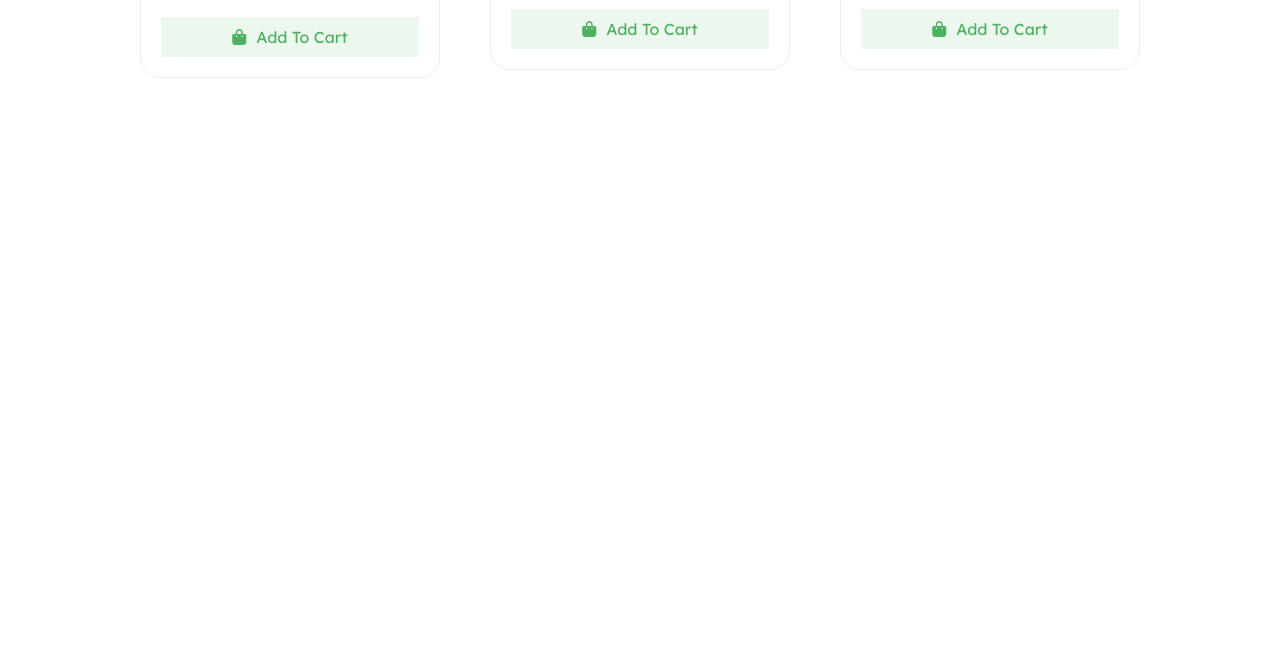
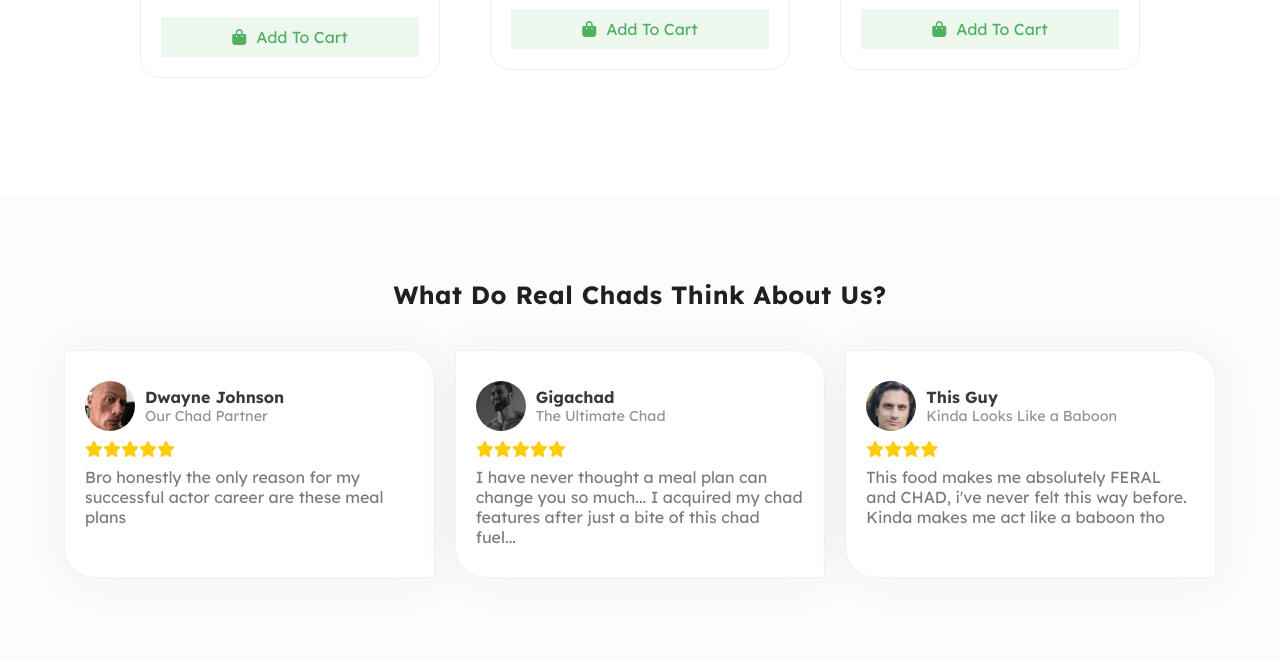
Before and after one commit to ivvva/odin-recipes, a plain HTML site: page index.html in a window 1280 px wide. Shown: the part 1328-1990 px from the top of the page. Before the commit the page ends 1526 px from the top, so only its background shows below. Drawn offline with Linux system fonts and the light colour scheme; a web font is replaced by a local one.

Commit message:
finish client section

```diff
--- a/css/style.css
+++ b/css/style.css
@@ -336,3 +336,78 @@
     transition: all ease 0.1s;
     color: #ff3f3c;
 }
+/* clients */
+
+#clients{
+    display: flex;
+    flex-direction: column;
+    justify-content: center;
+    align-items: center;
+    background-color: #f6f6f656;
+    padding: 80px 0px;
+    margin: 40px 0px;
+    border-top: 1px solid #f3f3f3;
+    border-bottom: 1px solid #f3f3f3;
+}
+.client-heading h3{
+    font-size: 1.56rem;
+    color: #202020;
+    font-weight: 700;
+    letter-spacing: 0.5px;
+}
+
+.client-box-container{
+    display: grid;
+    grid-template-columns: 1fr 1fr 1fr;
+    grid-gap: 20px;
+    width: 90%;
+    margin-top: 40px;
+}
+.client-box{
+    background-color: white;
+    padding: 30px 20px;
+    border: 1px solid #f1f1f1;
+    box-shadow: 2px 2px 50px rgba(0,0,0,0.05);
+    border-radius: 0px 30px 0px 30px;
+}
+
+.client-profile{
+    display: flex;
+    align-items: center;
+}
+
+.client-profile img{
+    width: 50px;
+    height: 50px;
+    object-fit: cover;
+    object-position: center;
+    border-radius: 50%;
+}
+
+.profile-text{
+    display: flex;
+    flex-direction: column;
+    margin-left: 10px;
+}
+
+.profile-text strong{
+    color: #393939;
+    font-size: 1rem;
+    font-weight: 600;
+}
+
+.profile-text span{
+    color: #949494;
+    font-weight: 500;
+    font-size: 0.9rem;
+}
+.rating{
+    display: flex;
+    margin: 10px 0px;
+}
+.rating i{
+    color: #fdcc0d;
+}
+.client-box p{
+    color: #7c7c7c;
+}
--- a/index.html
+++ b/index.html
@@ -185,5 +185,90 @@
     </section>
     <!-- popular-product end -->
 
+    <!-- clients -->
+    <section id="clients">
+
+        <!-- heading  -->
+        <div class="client-heading">
+            <h3>What Do Real Chads Think About Us?</h3>
+        </div>
+        <!-- box-container -->
+        <div class="client-box-container">
+            <!-- box -->
+            <div class="client-box">
+                <!-- profile -->
+                <div class="client-profile">
+                    <!-- img -->
+                    <img src="images/dwayne.jpg" alt="client">
+                    <!-- text -->
+                    <div class="profile-text">
+                        <strong>Dwayne Johnson</strong>
+                        <span>Our Chad Partner</span>
+                    </div>
+                </div>
+                <!-- Rating -->
+                <div class="rating">
+                    <i class="fas fa-star"></i>
+                    <i class="fas fa-star"></i>
+                    <i class="fas fa-star"></i>
+                    <i class="fas fa-star"></i>
+                    <i class="fas fa-star"></i>
+                </div>
+                <!-- comments -->
+                <p>Bro honestly the only reason for my successful actor career are these meal plans </p>
+            </div>
+
+            <!-- box -->
+            <div class="client-box">
+                <!-- profile -->
+                <div class="client-profile">
+                    <!-- img -->
+                    <img src="images/gigachad.jpg" alt="client">
+                    <!-- text -->
+                    <div class="profile-text">
+                        <strong>Gigachad</strong>
+                        <span>The Ultimate Chad</span>
+                    </div>
+                </div>
+                <!-- Rating -->
+                <div class="rating">
+                    <i class="fas fa-star"></i>
+                    <i class="fas fa-star"></i>
+                    <i class="fas fa-star"></i>
+                    <i class="fas fa-star"></i>
+                    <i class="fas fa-star"></i>
+                </div>
+                <!-- comments -->
+                <p> I have never thought a meal plan can change you so much... I acquired my chad features after just a bite of this chad fuel... </p>
+            </div>
+
+            <!-- box -->
+            <div class="client-box">
+                <!-- profile -->
+                <div class="client-profile">
+                    <!-- img -->
+                    <img src="images/baboon.jpeg" alt="client">
+                    <!-- text -->
+                    <div class="profile-text">
+                        <strong>This Guy</strong>
+                        <span>Kinda Looks Like a Baboon</span>
+                    </div>
+                </div>
+                <!-- Rating -->
+                <div class="rating">
+                    <i class="fas fa-star"></i>
+                    <i class="fas fa-star"></i>
+                    <i class="fas fa-star"></i>
+                    <i class="fas fa-star"></i>
+
+                </div>
+                <!-- comments -->
+                <p>This food makes me absolutely FERAL and CHAD, i've never felt this way before. Kinda makes me act like a baboon tho</p>
+            </div>
+        </div>
+
+    </section>
+
+    <!-- client-section-end -->
 </body>
 </html>
```
Also changed, not shown: images/baboon.jpeg (added), images/dwayne.jpg (added), images/gigachad.jpg (added), images/queen.png (added).
